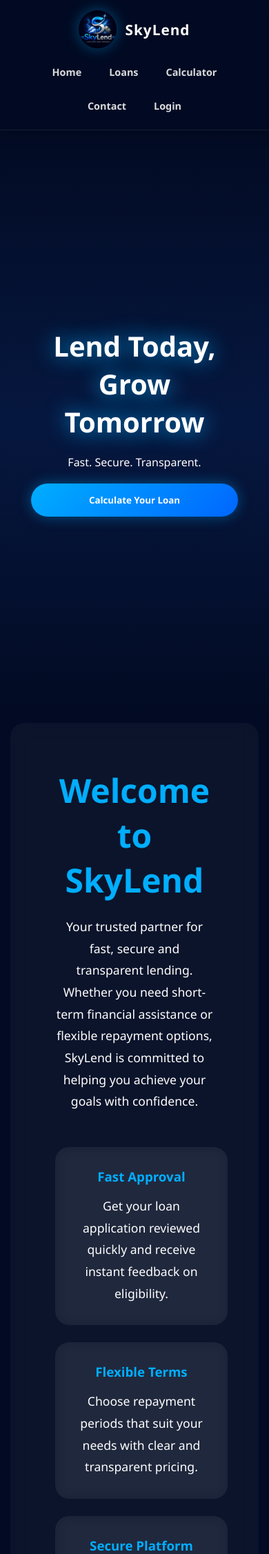
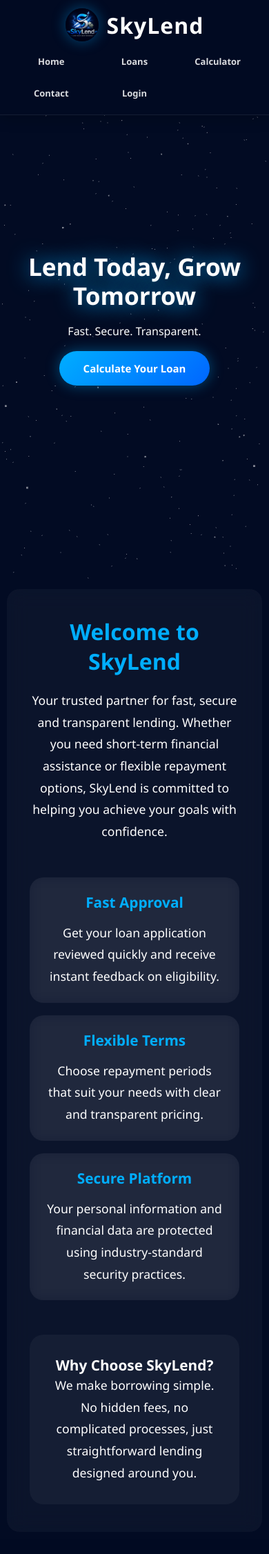
Before and after one commit to PrinceMasimbaMbizi/skylends, a Flask app: page / in a window 390 px wide. Shown: the top 2253 px of the page at 69% size. After the commit the page ends 2181 px from the top, so only its background shows below. Run offline with Flask 3, Linux system fonts and the light colour scheme.

Commit message:
Testing if render can update my feature

```diff
--- a/static/css/style.css
+++ b/static/css/style.css
@@ -1107,138 +1107,180 @@ nav ul li.active-nav {
 /* ==========================
    MOBILE
 ========================== */
+/*====================================
+      IMPROVED MOBILE DESIGN
+====================================*/
 
-@media (max-width: 768px) {
+@media (max-width:768px) {
+
+    html,
+    body {
+        overflow-x: hidden;
+    }
+
+    /* NAVIGATION */
 
     nav {
+        position: fixed;
+        top: 0;
+        left: 0;
+        width: 100%;
+        padding: 12px 18px;
+        flex-direction: column;
+        gap: 10px;
+        background: rgba(2, 11, 35, .96);
+        backdrop-filter: blur(20px);
+    }
 
-        flex-direction: column;
+    .logo-container {
+        width: 100%;
+        justify-content: center;
+    }
 
-        gap: 15px;
+    .logo-container img {
+        width: 48px;
+        height: 48px;
+    }
 
+    .logo-container h2 {
+        font-size: 1.2rem;
+    }
+
+    nav ul {
+        width: 100%;
+        display: grid;
+        grid-template-columns: repeat(3, 1fr);
+        gap: 8px;
+    }
+
+    nav ul li {
+        text-align: center;
+        padding: 10px 5px;
+        font-size: 13px;
+    }
+
+    /* HERO */
+
+    #hero {
+        min-height: 100vh;
+        padding: 140px 20px 60px;
+    }
+
+    .hero-content {
+        width: 100%;
+    }
+
+    .hero-content h1 {
+        font-size: 2.2rem;
+        line-height: 1.2;
+    }
+
+    .hero-content p {
+        font-size: 1rem;
+        margin: 18px auto;
+        width: 95%;
+    }
+
+    .hero-content button {
+        width: auto;
+        min-width: 180px;
+        padding: 15px 35px;
+    }
+
+    /* PAGE */
+
+    .page-section {
+        margin: 10px;
+        padding: 25px 18px;
+        border-radius: 18px;
+    }
+
+    /* HEADINGS */
+
+    h2 {
+        font-size: 2rem !important;
+    }
+
+    h3 {
+        font-size: 1.3rem;
+    }
+
+    /* HOME */
+
+    .home-content {
         padding: 15px;
     }
 
-    nav ul {
-
-        flex-wrap: wrap;
-
-        justify-content: center;
-
-        gap: 10px;
+    .home-cards {
+        grid-template-columns: 1fr;
+        gap: 18px;
     }
 
-    nav ul li {
-
-        padding: 10px 15px;
-
-        font-size: .9rem;
+    .home-card {
+        padding: 22px;
     }
 
-    .logo-container h2 {
+    /* LOANS */
 
-        font-size: 1.3rem;
+    .loan-cards {
+        grid-template-columns: 1fr;
+        gap: 20px;
+    }
+
+    .loan-card {
+        padding: 22px;
+    }
+
+    .loan-card h3 {
+        font-size: 1.4rem;
+    }
+
+    /* CALCULATOR */
+
+    .calculator-wrapper {
+        min-height: auto;
+    }
+
+    .calculator-card {
+        padding: 22px;
+    }
+
+    .results {
+        grid-template-columns: 1fr;
+    }
+
+    /* CONTACT */
+
+    .contact-card {
+        padding: 22px;
+    }
+
+    .contact-form input,
+    .contact-form textarea {
+        padding: 16px;
+    }
+
+    .contact-form button {
+        padding: 16px;
+    }
+
+    /* LOGIN */
+
+    .container {
+        width: 100%;
+        padding: 25px 18px;
+    }
+
+    /* BUTTONS */
+
+    button {
+        font-size: 15px;
+    }
+
+    /* LIGHTNING */
+
+    #lightningCanvas {
+        opacity: .45;
     }
 
 }
-
-
-#period {
-
-    background: rgba(255, 255, 255, 0.08);
-
-    color: white;
-
-    border: 1px solid #00aeff;
-
-    border-radius: 15px;
-
-}
-
-#period option {
-
-    background: #020b23;
-
-    color: white;
-
-}
-
-
-.loans-content {
-
-    max-width: 1000px;
-
-    margin: 0 auto;
-
-    text-align: center;
-
-    padding: 40px 20px;
-}
-
-.loans-content h2 {
-
-    font-size: 3rem;
-
-    color: #00aeff;
-
-    margin-bottom: 15px;
-}
-
-.loans-content p {
-
-    color: rgba(255, 255, 255, .8);
-
-    margin-bottom: 40px;
-
-    font-size: 1.1rem;
-}
-
-#hero {
-
-    position: relative;
-
-    overflow: hidden;
-
-    background:
-        linear-gradient(to bottom,
-            #020b23,
-            #06173f,
-            #020b23);
-}
-
-#lightningCanvas {
-
-    position: absolute;
-
-    width: 100%;
-
-    height: 100%;
-
-    top: 0;
-
-    left: 0;
-
-    z-index: 1;
-}
-
-.hero-content {
-
-    position: relative;
-
-    z-index: 10;
-}
-
-.flash {
-
-    position: absolute;
-
-    inset: 0;
-
-    background: white;
-
-    opacity: 0;
-
-    z-index: 2;
-
-    pointer-events: none;
-}
```
